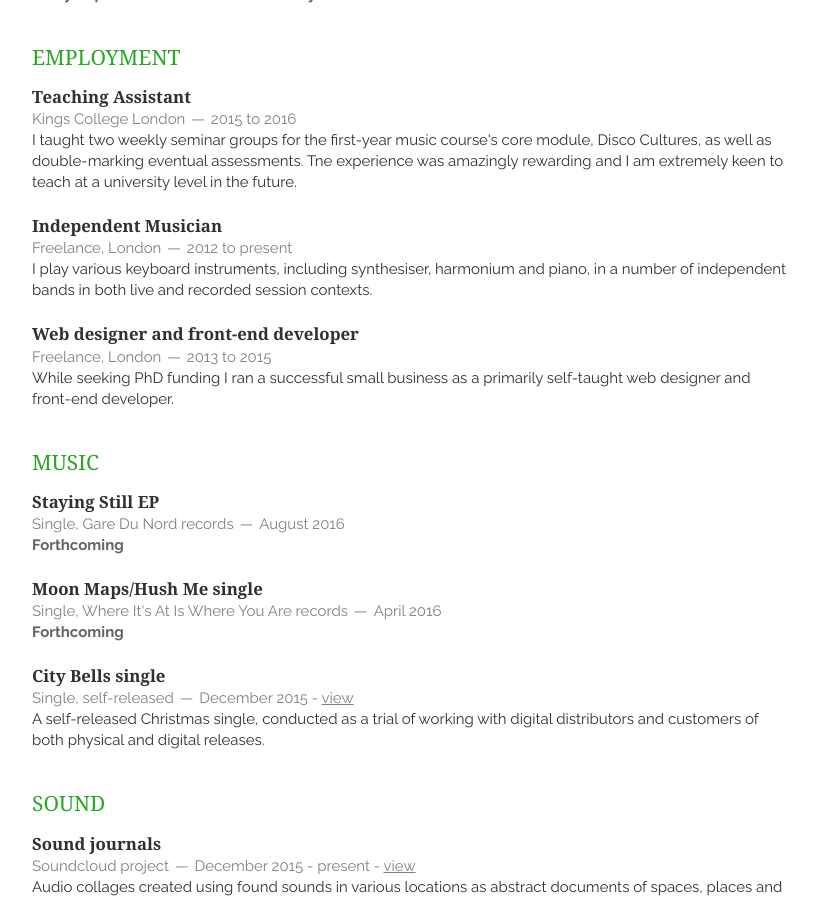
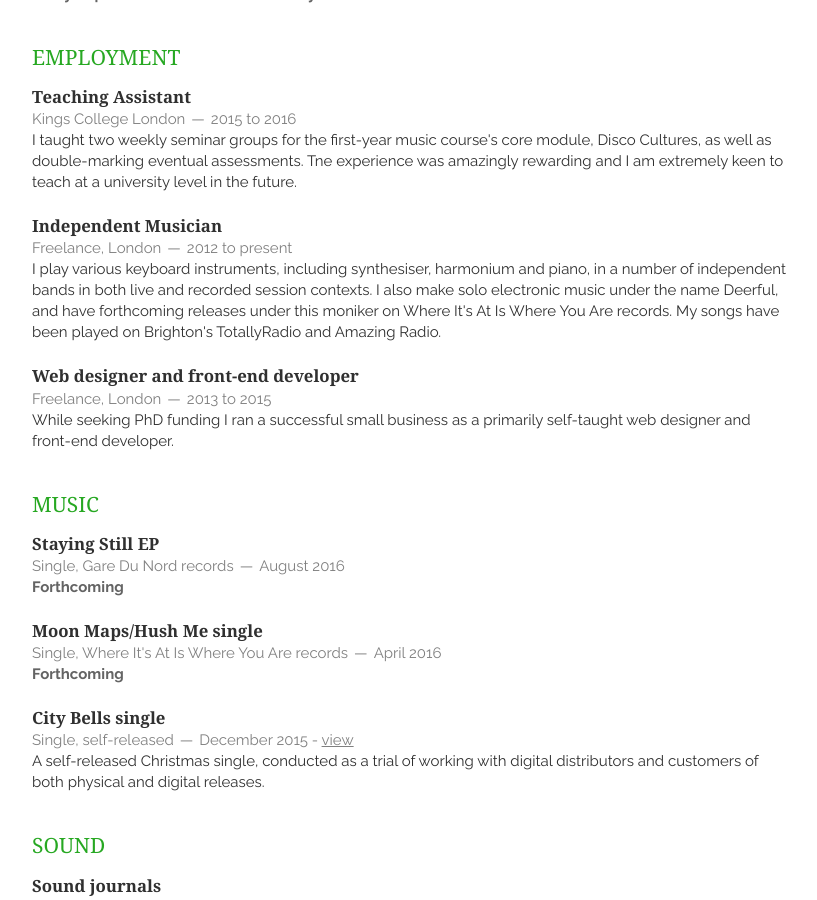
Before and after one commit to emmawinston/cv, a Jekyll site: the page built from index.html, in a window 1280 px wide and 900 px high, scrolled down 811 px. Shown: the whole window, without its empty margins (328-1145 px from the left). Built offline with Jekyll 4.4.1, drawn with Linux system fonts in a browser that asks for light colours; nearby versions of some CDN libraries; Markdown is read by kramdown in place of the engine named in the settings; the list of posts is cut into pages by our own code.

Commit message:
added radio play

```diff
--- a/_includes/employment.html
+++ b/_includes/employment.html
@@ -12,7 +12,7 @@
             <h1>Independent Musician</h1>
             <span><address>Freelance, London</address><time>2012 to present</time></span>
         </header>
-        <p>I play various keyboard instruments, including synthesiser, harmonium and piano, in a number of independent bands in both live and recorded session contexts.</p>
+        <p>I play various keyboard instruments, including synthesiser, harmonium and piano, in a number of independent bands in both live and recorded session contexts. I also make solo electronic music under the name Deerful, and have forthcoming releases under this moniker on Where It's At Is Where You Are records. My songs have been played on Brighton's TotallyRadio and Amazing Radio.</p>
     </article>
     <article>
         <header>
```
